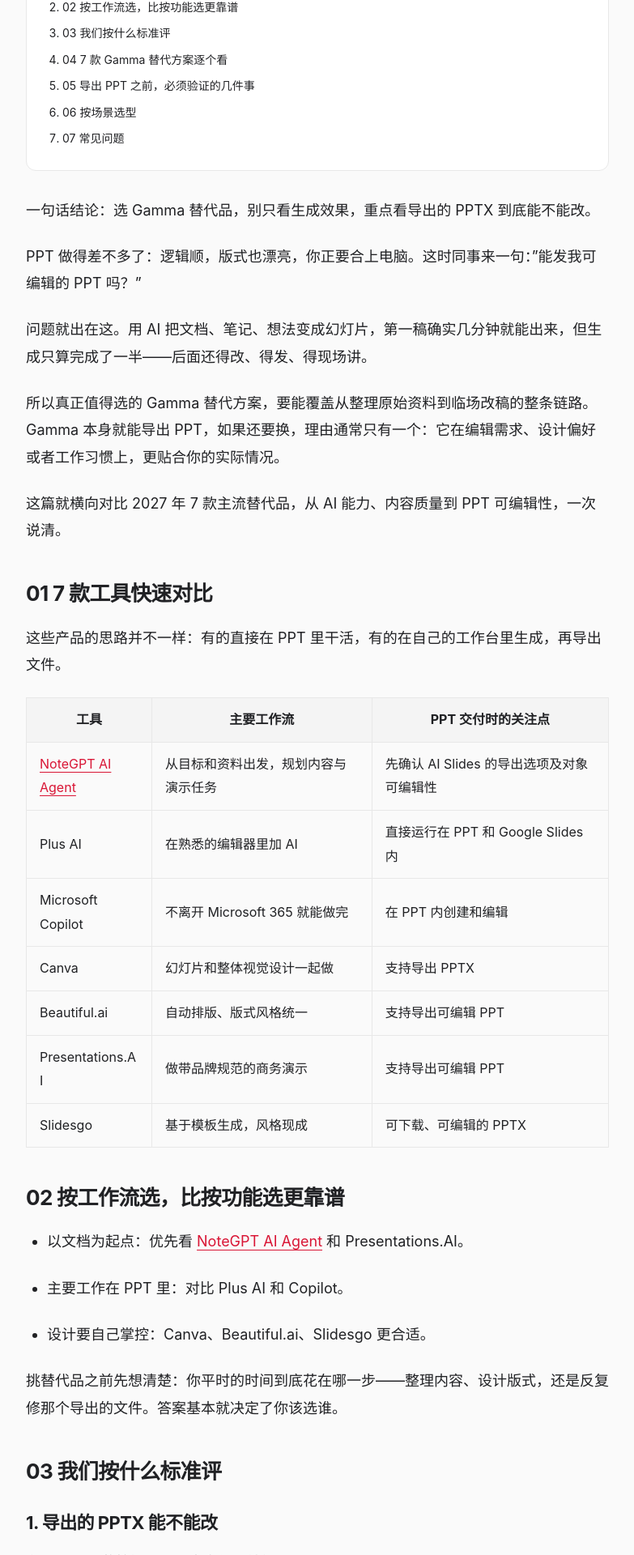
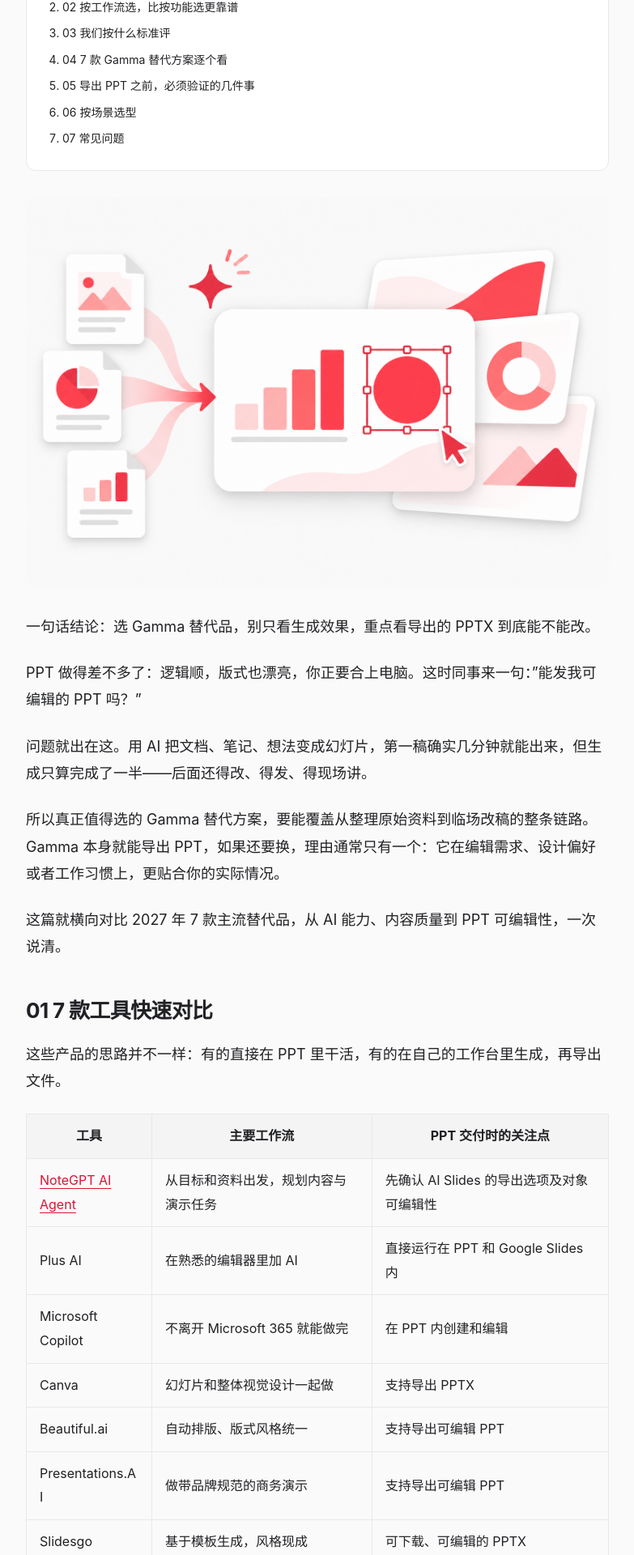
Before and after one commit to Maxine001MWQ/Maxine001MWQ.github.io, a Jekyll site: the page built from _posts/zh/2026-11-26-best-gamma-alternatives-2027.md, in a window 1280 px wide. Shown: the part 636-2556 px from the top of the page at 81% size, without its empty margins (248-1031 px from the left). Built offline with Jekyll 4.4.1, drawn with Linux system fonts in a browser that asks for light colours.

Commit message:
Add red and white illustration to Gamma alternatives article

```diff
--- a/_posts/zh/2026-11-26-best-gamma-alternatives-2027.md
+++ b/_posts/zh/2026-11-26-best-gamma-alternatives-2027.md
@@ -9,7 +9,11 @@ permalink: /zh/posts/best-gamma-alternatives-2027/
 categories: [tools]
 tags: [ai, notegpt, ppt]
 featured: false
+image: /assets/images/posts/best-gamma-alternatives-2027/ai-slides-red-white.png
+image_alt: "红白色资料卡片汇聚成可编辑演示文稿的无文字插画"
 ---
+
+![红白色资料卡片汇聚成可编辑演示文稿的无文字插画](/assets/images/posts/best-gamma-alternatives-2027/ai-slides-red-white.png)
 
 一句话结论：选 Gamma 替代品，别只看生成效果，重点看导出的 PPTX 到底能不能改。
 
```
Also changed, not shown: assets/images/posts/best-gamma-alternatives-2027/ai-slides-red-white.png (added).
